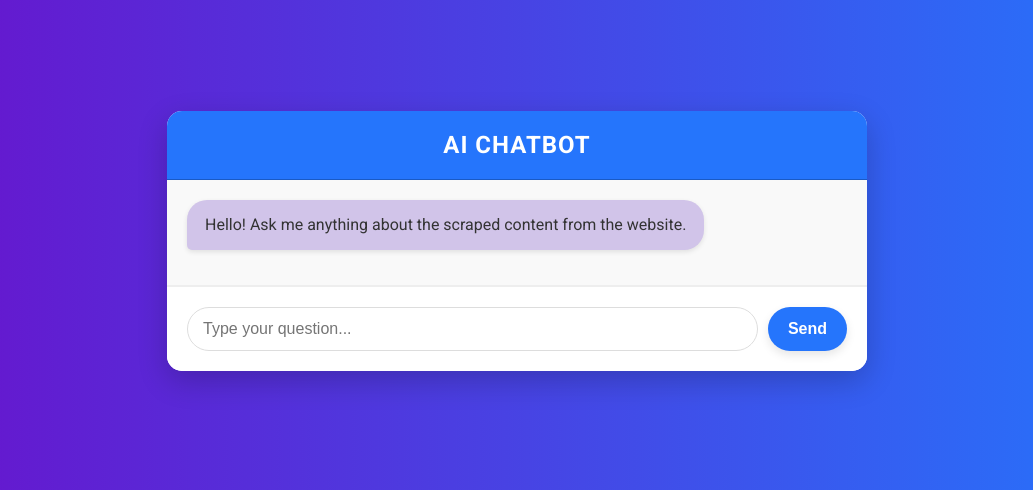
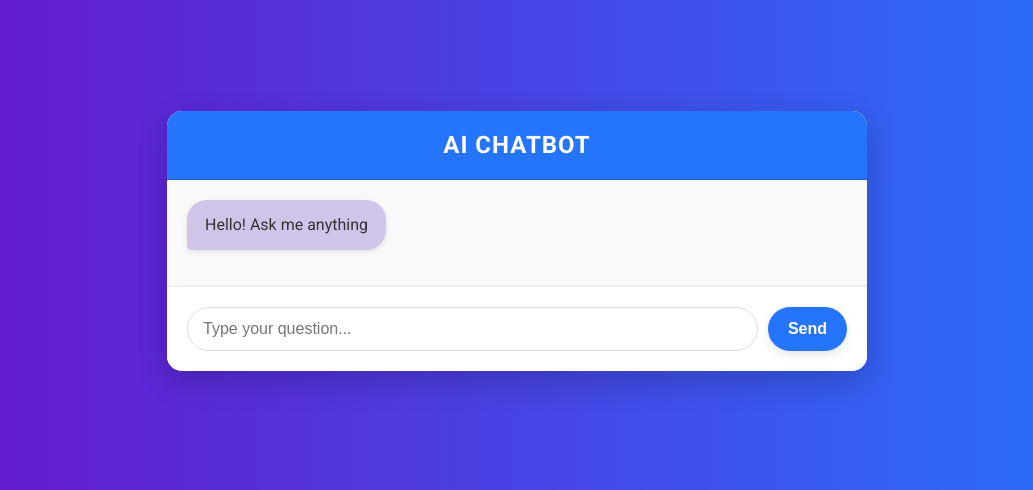
Before and after one commit to UjwelSukumar-123/web-chatbot, a Flask app: page / in a window 1280 px wide. Shown: the part 159-649 px from the top of the page, without its empty margins (123-1156 px from the left). Run offline with Flask 3, Linux system fonts and the light colour scheme.

Commit message:
with ppt

```diff
--- a/templates/index.html
+++ b/templates/index.html
@@ -193,7 +193,7 @@
         <div class="chat-box" id="chat-box">
             <div class="message bot">
                 <div class="message-bubble bot">
-                    Hello! Ask me anything about the scraped content from the website.
+                    Hello! Ask me anything
                 </div>
             </div>
         </div>
```
Also changed, not shown: 1 other file.
